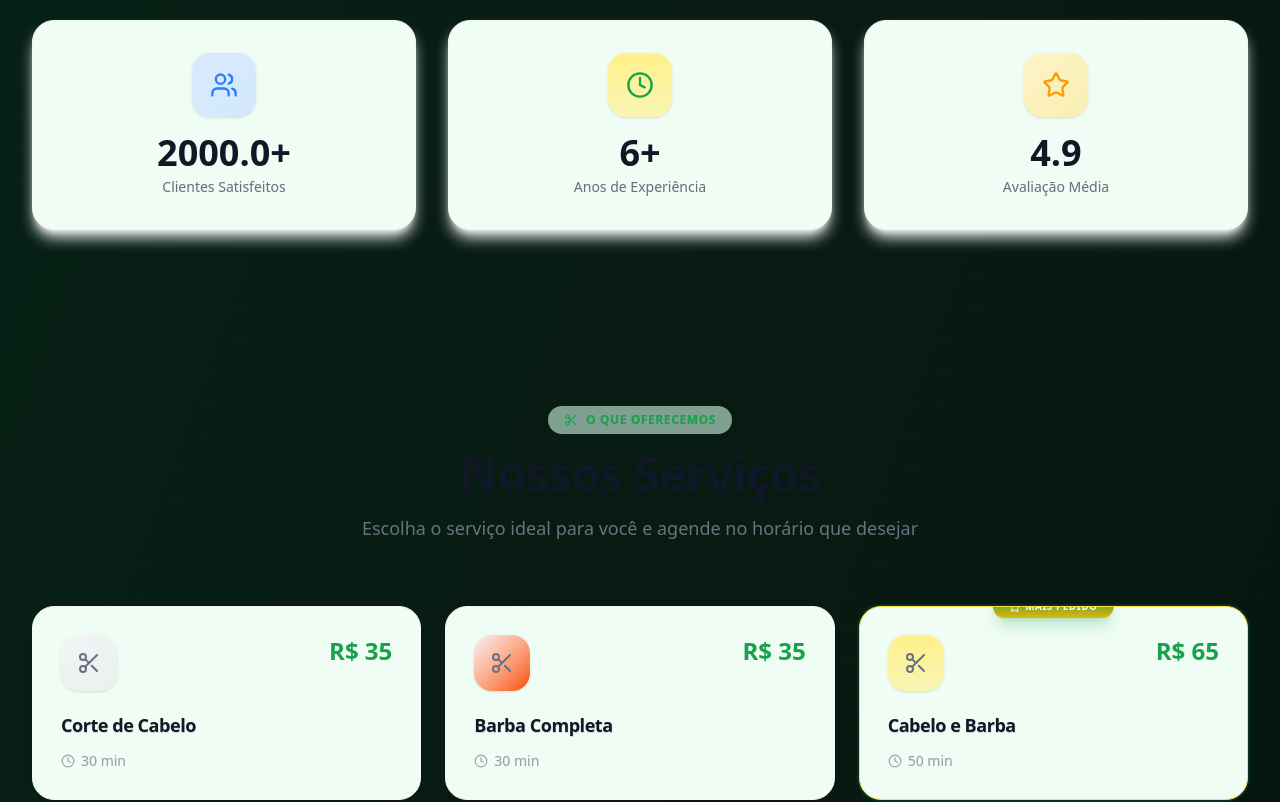
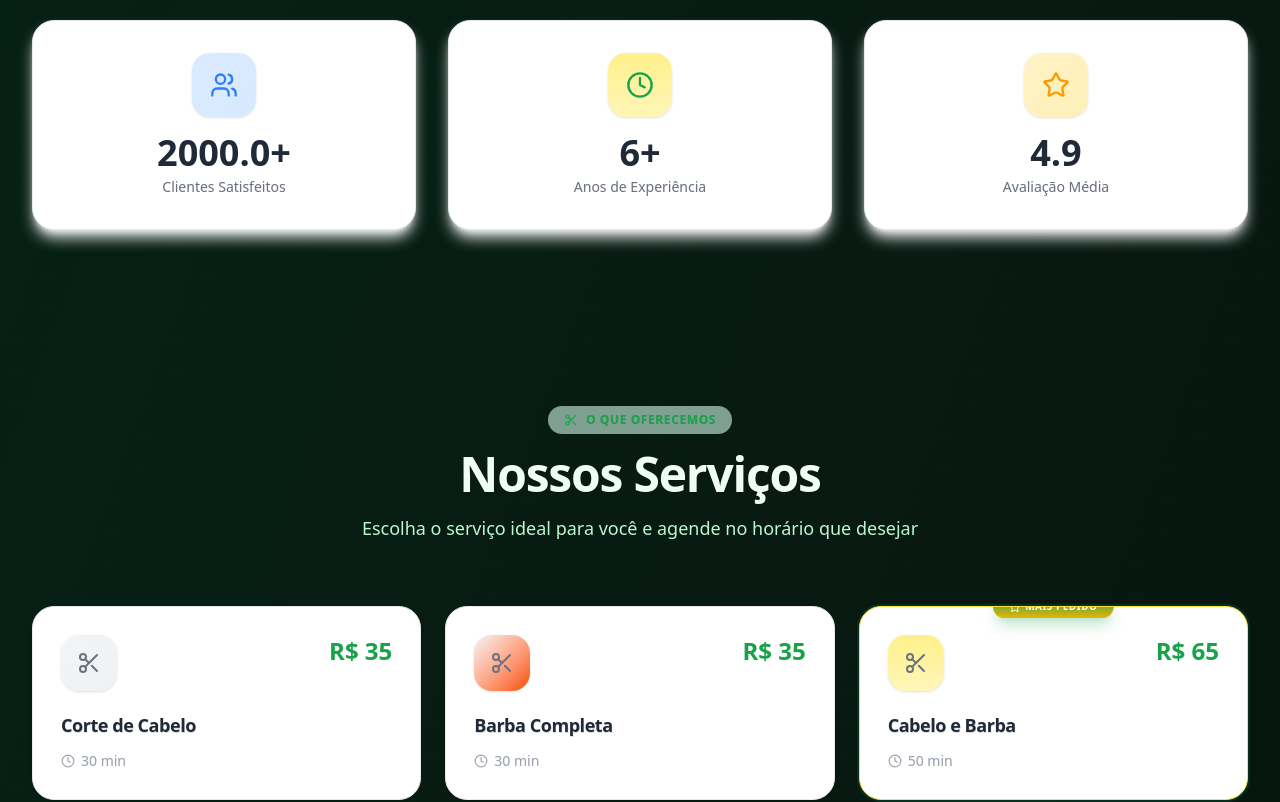
Before and after one commit to JhonatanGabrelTI/barbeariadofelipe, a React (Vite) app: page / in a window 1280 px wide. Shown: the part 860-1662 px from the top of the page. Built offline with nearby package versions, Linux system fonts and the light colour scheme; no server answers; the database is empty.

Commit message:
fix: corrige cores de texto e fundo dos cards no tema da Copa

```diff
--- a/src/index.css
+++ b/src/index.css
@@ -797,12 +797,88 @@
 }
 
 .theme-copa .bg-white {
-  background-color: #F0FDF4; /* Mint cream white for cards */
+  background-color: #ffffff !important; /* Keep cards truly white for readability */
 }
 
 .theme-copa .bg-gray-50\/50,
 .theme-copa .bg-gray-50 {
-  background-color: #DCFCE7; /* Mint pastel light green */
+  background-color: #f9fafb !important; /* Keep light gray backgrounds */
+}
+
+.theme-copa .bg-gray-100 {
+  background-color: #f3f4f6 !important; /* Step indicator circles stay light */
+}
+
+.theme-copa .border-gray-100 {
+  border-color: #e5e7eb !important; /* Keep card borders visible */
+}
+
+.theme-copa .border-gray-50 {
+  border-color: #f0f0f0 !important;
+}
+
+/* Ensure card text stays dark and readable on white backgrounds */
+.theme-copa .bg-white .text-gray-800,
+.theme-copa .bg-white .text-gray-900 {
+  color: inherit !important;
+}
+
+/* Page-level section headings and text that appear OUTSIDE cards (over the dark bg) must be light */
+.theme-copa main .text-gray-800,
+.theme-copa main .text-gray-900 {
+  color: #f0fdf4 !important;
+}
+.theme-copa main .text-gray-400,
+.theme-copa main .text-gray-500,
+.theme-copa main .text-gray-600 {
+  color: #bbf7d0 !important;
+}
+.theme-copa main .text-gray-300 {
+  color: #a7f3d0 !important;
+}
+
+/* But INSIDE white cards, restore dark text so they're readable */
+.theme-copa main .bg-white .text-gray-800,
+.theme-copa main .bg-white .text-gray-900 {
+  color: #1f2937 !important;
+}
+.theme-copa main .bg-white .text-gray-700 {
+  color: #374151 !important;
+}
+.theme-copa main .bg-white .text-gray-600 {
+  color: #4b5563 !important;
+}
+.theme-copa main .bg-white .text-gray-500 {
+  color: #6b7280 !important;
+}
+.theme-copa main .bg-white .text-gray-400 {
+  color: #9ca3af !important;
+}
+.theme-copa main .bg-white .text-gray-300 {
+  color: #d1d5db !important;
+}
+.theme-copa main .bg-white .text-gray-200 {
+  color: #e5e7eb !important;
+}
+
+/* Calendar specific — calendar cells, navigation, and day labels */
+.theme-copa [role="gridcell"] button {
+  color: #1f2937 !important;
+}
+.theme-copa [role="gridcell"] button:disabled {
+  color: #d1d5db !important;
+}
+.theme-copa [role="gridcell"] button[data-selected="true"],
+.theme-copa [role="gridcell"] button[aria-selected="true"] {
+  color: #ffffff !important;
+}
+.theme-copa .rdp-head_cell,
+.theme-copa th {
+  color: #6b7280 !important;
+}
+.theme-copa .rdp-caption_label,
+.theme-copa .rdp-nav button {
+  color: #374151 !important;
 }
 
 /* Green and Yellow highlights */
--- a/src/pages/Painel.tsx
+++ b/src/pages/Painel.tsx
@@ -664,8 +664,26 @@
                                                 </div>
                                             </div>
 
-                                            {/* Action Button */}
-                                            <div className="flex justify-end gap-2 border-t border-gray-50 pt-3">
+                                            {/* Action Buttons */}
+                                            <div className="flex justify-end gap-2 border-t border-gray-50 pt-3 flex-wrap">
+                                                {/* WhatsApp re-engagement button */}
+                                                <a
+                                                    href={(() => {
+                                                        const firstName = client.nome.split(' ')[0]
+                                                        const msg = `Olá, ${firstName}! 😊 Faz um tempinho que você não aparece aqui na *Felipe Barbearia*. Tá precisando dar um trato no visual? 💈\n\nQuando quiser, é só marcar seu horário pelo nosso site e garantir sua vaga:\n👉 https://barbeariadofelipe.vercel.app/agendar\n\nTe esperamos por aqui! 🫡`
+                                                        return `https://wa.me/55${rawPhone}?text=${encodeURIComponent(msg)}`
+                                                    })()}
+                                                    target="_blank"
+                                                    rel="noopener noreferrer"
+                                                    className="inline-flex items-center gap-1.5 text-xs rounded-xl h-9 px-3 font-semibold bg-emerald-500 hover:bg-emerald-600 text-white transition-colors shadow-sm shadow-emerald-200"
+                                                >
+                                                    <svg className="w-3.5 h-3.5 shrink-0" viewBox="0 0 24 24" fill="currentColor">
+                                                        <path d="M17.472 14.382c-.297-.149-1.758-.867-2.03-.967-.273-.099-.471-.148-.67.15-.197.297-.767.966-.94 1.164-.173.199-.347.223-.644.075-.297-.15-1.255-.463-2.39-1.475-.883-.788-1.48-1.761-1.653-2.059-.173-.297-.018-.458.13-.606.134-.133.298-.347.446-.52.149-.174.198-.298.298-.497.099-.198.05-.371-.025-.52-.075-.149-.669-1.612-.916-2.207-.242-.579-.487-.5-.669-.51-.173-.008-.371-.01-.57-.01-.198 0-.52.074-.792.372-.272.297-1.04 1.016-1.04 2.479 0 1.462 1.065 2.875 1.213 3.074.149.198 2.096 3.2 5.077 4.487.709.306 1.262.489 1.694.625.712.227 1.36.195 1.871.118.571-.085 1.758-.719 2.006-1.413.248-.694.248-1.289.173-1.413-.074-.124-.272-.198-.57-.347z"/>
+                                                        <path d="M12 0C5.373 0 0 5.373 0 12c0 2.127.558 4.123 1.532 5.855L.057 23.617a.75.75 0 0 0 .92.919l5.934-1.453A11.945 11.945 0 0 0 12 24c6.627 0 12-5.373 12-12S18.627 0 12 0zm0 21.75a9.706 9.706 0 0 1-4.997-1.385l-.36-.214-3.717.91.944-3.626-.234-.374A9.712 9.712 0 0 1 2.25 12C2.25 6.615 6.615 2.25 12 2.25S21.75 6.615 21.75 12 17.385 21.75 12 21.75z"/>
+                                                    </svg>
+                                                    Chamar Cliente
+                                                </a>
+
                                                 {client.status === 'bloqueado' ? (
                                                     <Button
                                                         size="sm"
```
